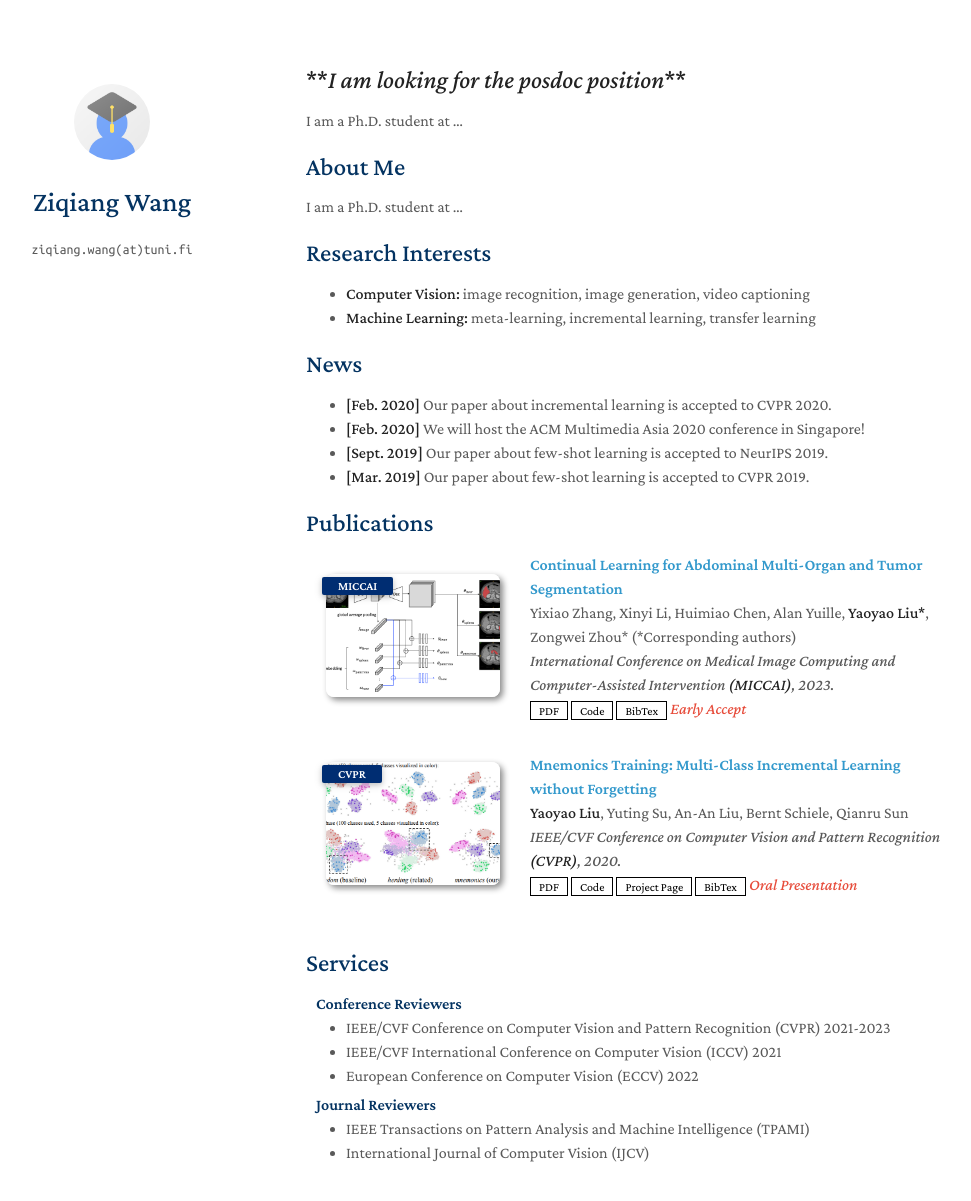
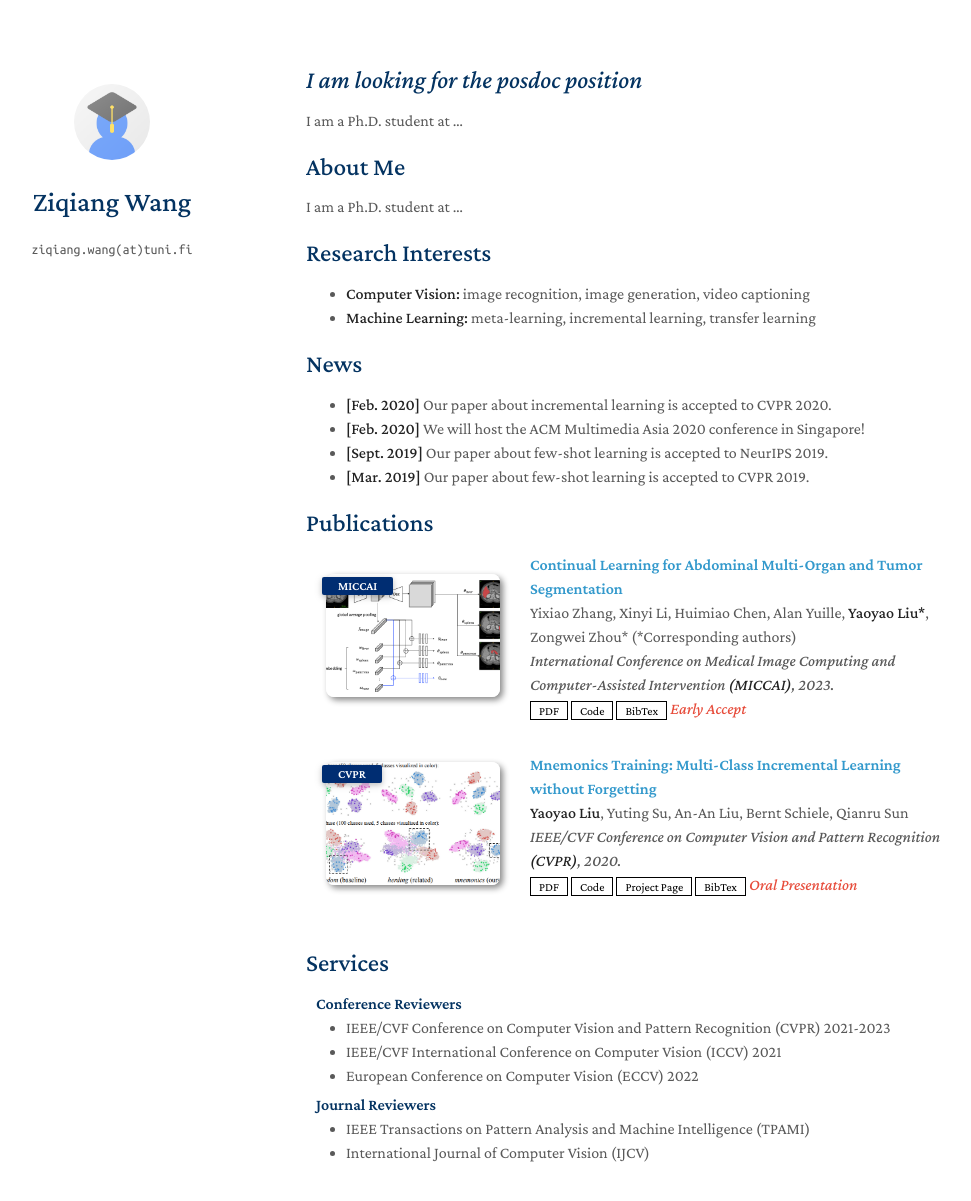
Before and after one commit to ZQiang-Wang/ZQiang-Wang.github.io, a Jekyll site: the page built from index.md, in a window 1280 px wide and 1259 px high. Shown: the top 1201 px of the window, without its empty margins (164-1135 px from the left). Built offline with Jekyll 4.4.1, drawn with Linux system fonts in a browser that asks for light colours; a style sheet for code colours, icons or effects is not loaded; our own code applies the rules of GitHub Pages for plain Markdown files.

```diff
--- a/index.md
+++ b/index.md
@@ -2,7 +2,7 @@
 layout: homepage
 ---
 
-## *********I am looking for the posdoc position*********
+## *I am looking for the posdoc position*
 
 I am a Ph.D. student at ...
 
```
